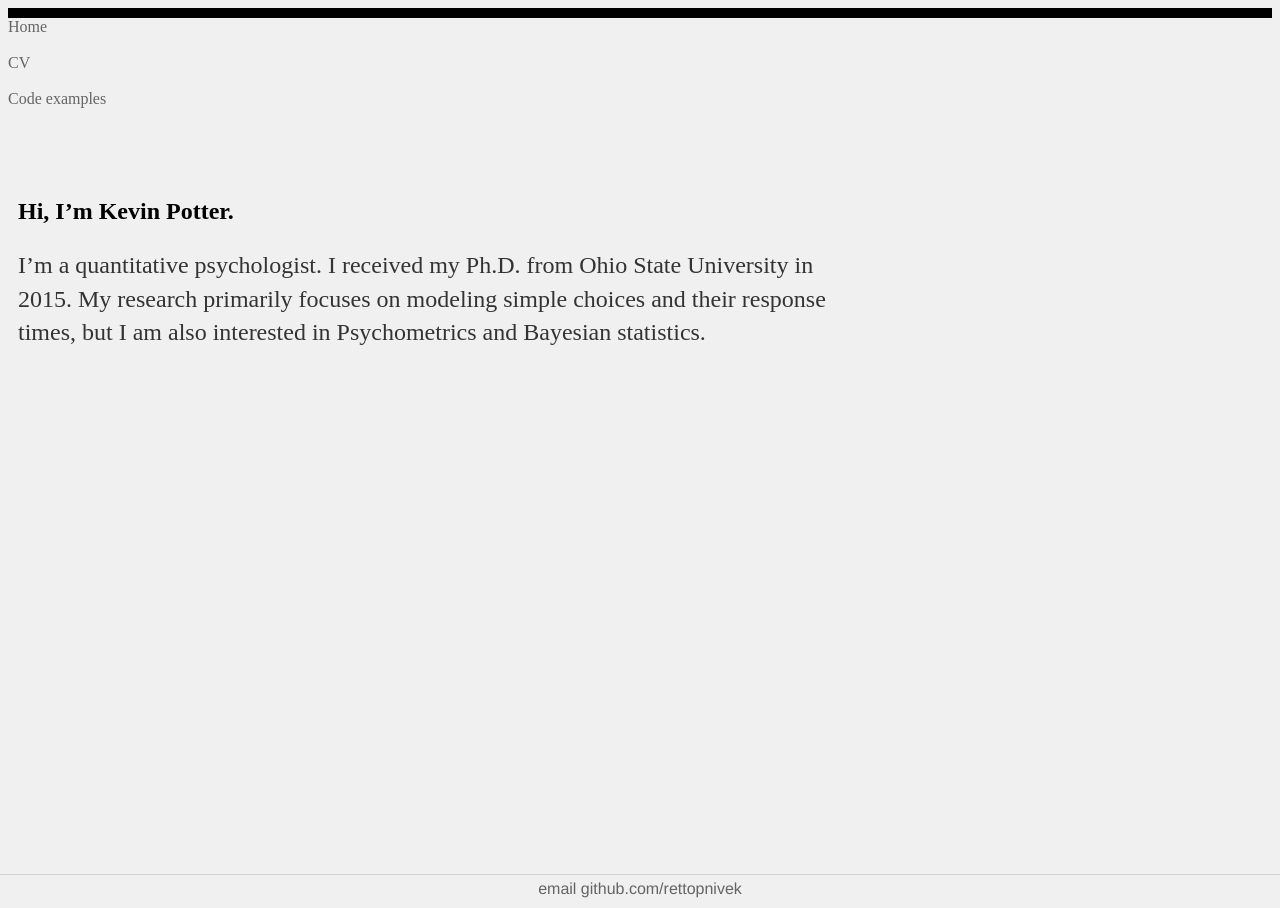
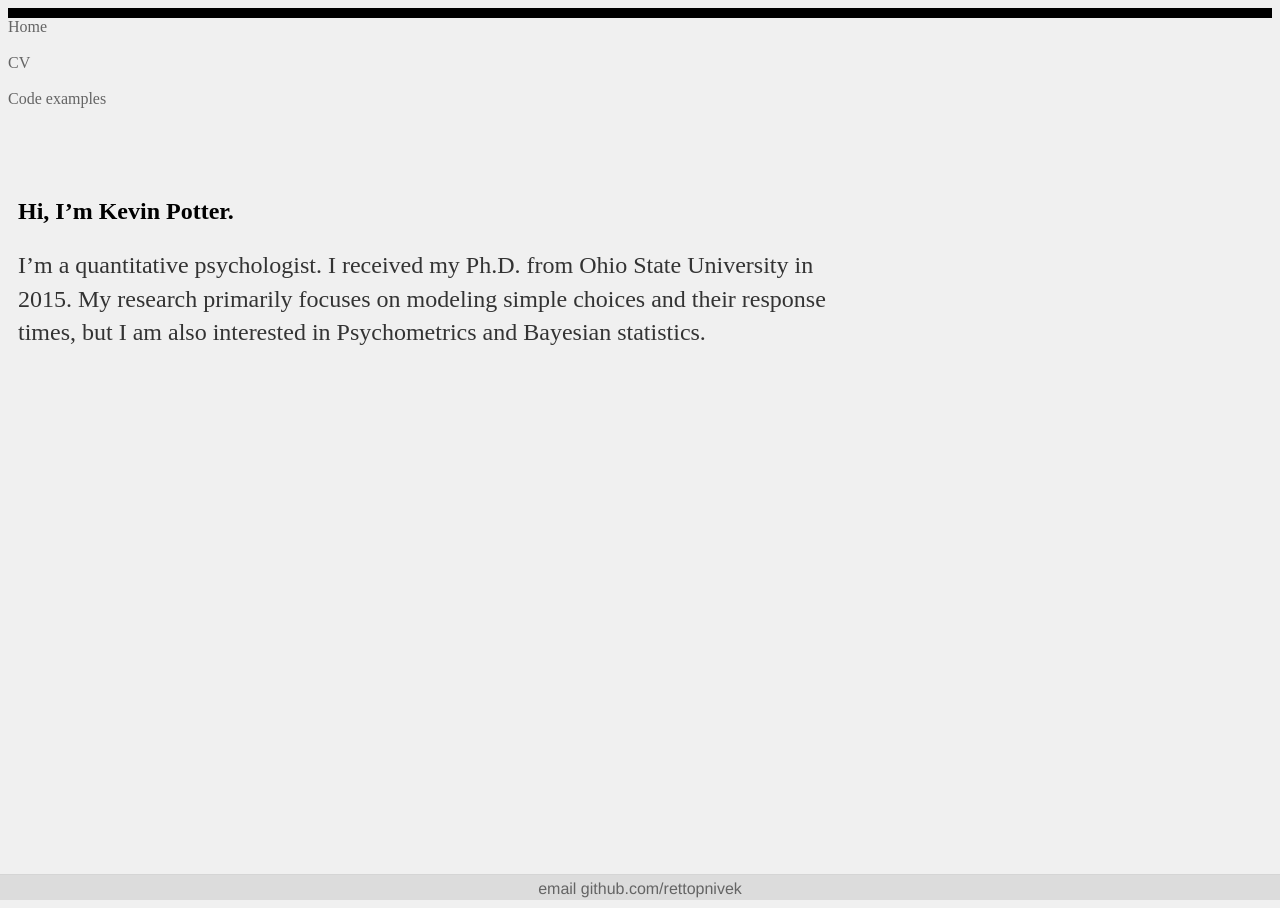
Before and after one commit to rettopnivek/rettopnivek.github.io, a Jekyll site: the page built from index.md, in a window 1280 px wide. Built offline with Jekyll 4.4.1, drawn with Linux system fonts in a browser that asks for light colours.

Commit message:
Update main.css

```diff
--- a/css/main.css
+++ b/css/main.css
@@ -1,10 +1,5 @@
-/* Set html and body to fill entire screen */
-html, body {
+body {
     background-color:rgb(240,240,240);
-    height: 100%;
-}
-.fill {
-    min-height: 100%;
 }
 /* Top bar */
 #header {
@@ -19,7 +14,7 @@ html, body {
     /* Set spacing between lines */
     line-height:15px;
     background-color:rgb(220,220,220);
-    height:100%;
+    height:1600px;
     width:10%;
     float:left;
     padding:10px;
@@ -44,8 +39,8 @@ html, body {
     right: 0;
     /* Footer aspects */
     height: 15px;
-    background-color:rgb(240,240,240);
-    color:rgb(100,100,100);
+    background-color:rgb(220,220,220);
+    color:rgb(50,50,50);
     display: inline;
     text-align:center;
     /* margin-right: 20px; */
```
